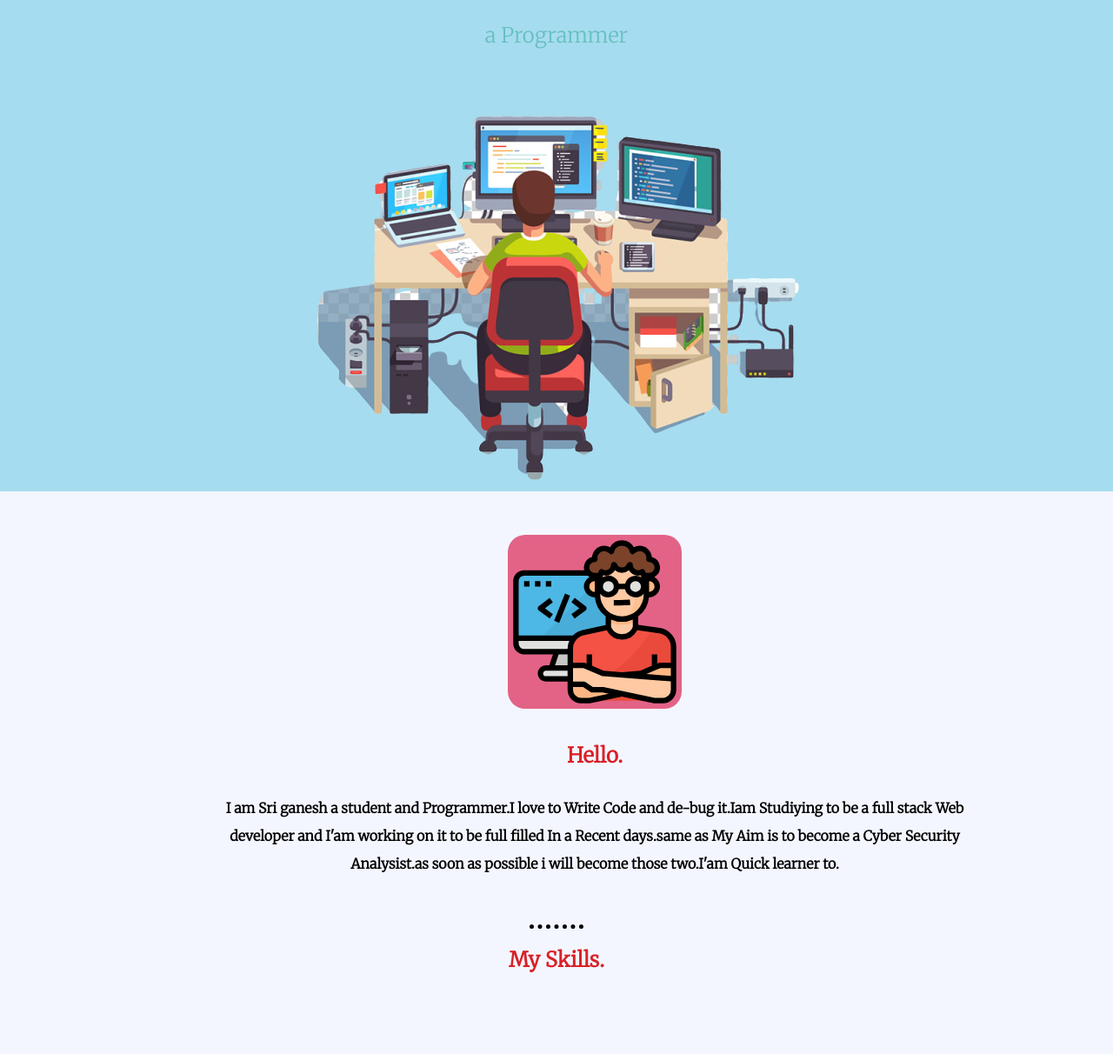
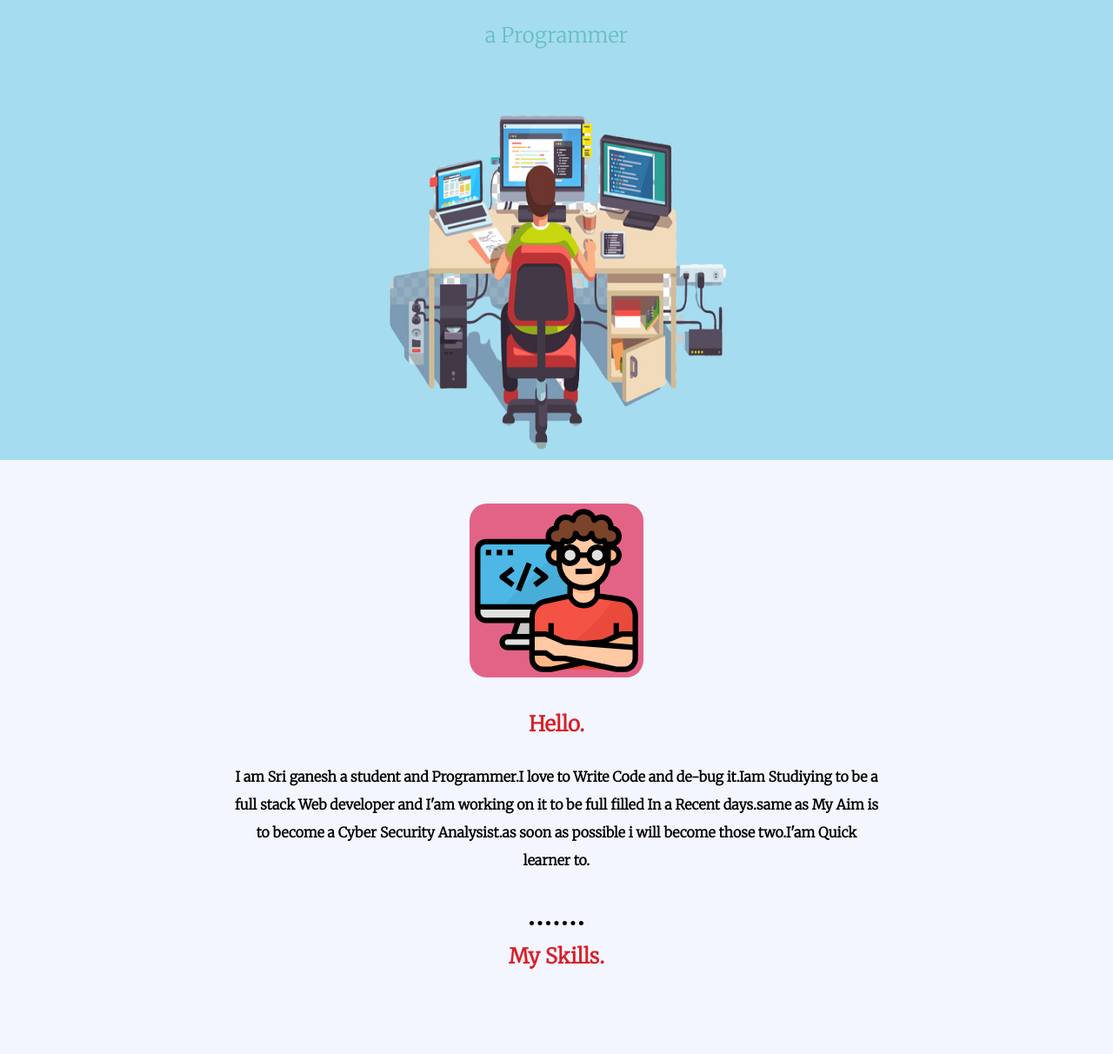
Before and after one commit to Sriganesh25/Blog, a plain HTML site: page index.html in a window 1280 px wide. Shown: the part 297-1509 px from the top of the page at 87% size. Drawn offline with Linux system fonts and the light colour scheme.

Commit message:
Update styles.css

```diff
--- a/css/styles.css
+++ b/css/styles.css
@@ -14,6 +14,7 @@ hr{border-style: none;
   overflow: hidden;
   font-weight: 200;
 }
+.bg-img{position: relative;width:400px;height:400px;}
 .nav a{padding: 14px 16px;
   text-decoration: none;
   font-size: 17px;
@@ -48,12 +49,10 @@ h2{color: #d92027}
     background-color: #f4f6ff;
     padding: 20px;
   }
-  .profile{width: 70%; margin: auto 200px auto 200px;padding: 30px;
-    line-height: 2;
-
+  .profile{width: 60%; padding: 30px;
+    line-height: 2; display: inline-block;
   }
   .bottom-cointainer {
-
 
     background-color: #ddf3f5;
     padding: 20px;
```
